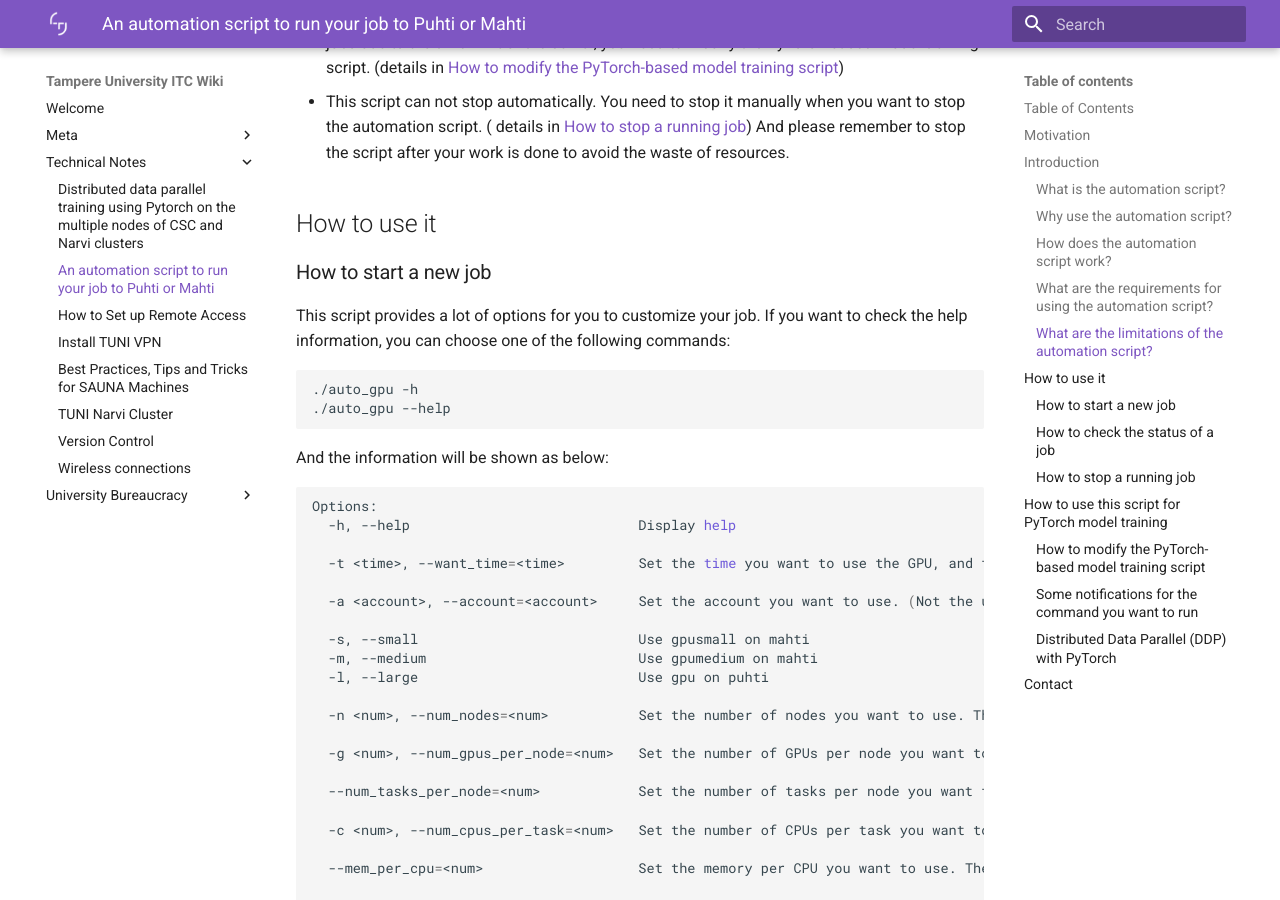
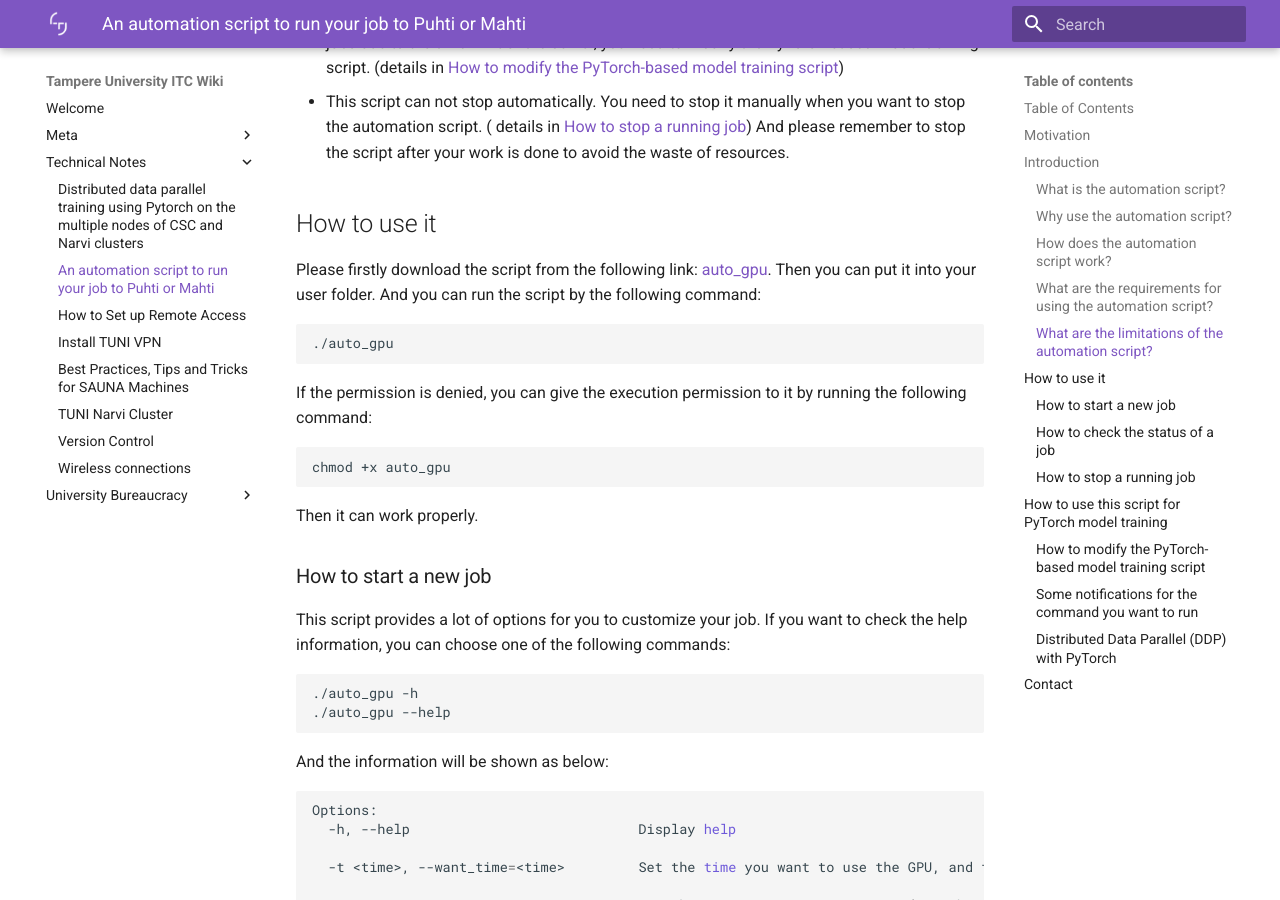
Before and after one commit to TUNI-ITC/wiki, an MkDocs documentation site: the page built from docs/Technical-Notes/automatically-submit-your-job-to-puhti-or-mahti.md, in a window 1280 px wide and 900 px high, scrolled down 2219 px. Built offline with MkDocs 1.6.1 and Material for MkDocs 9.7.7, drawn with Linux system fonts in a browser that asks for light colours.

Commit message:
Help information added
Add the solution to the permisson problem.

````diff
--- a/docs/Technical-Notes/automatically-submit-your-job-to-puhti-or-mahti.md
+++ b/docs/Technical-Notes/automatically-submit-your-job-to-puhti-or-mahti.md
@@ -74,6 +74,21 @@
   And please remember to stop the script after your work is done to avoid the waste of resources.
 
 ## How to use it
+
+Please firstly download the script from the following link: [auto_gpu](xxx). Then you can put it into your user folder.
+And you can run the script by the following command:
+
+```shell
+./auto_gpu
+```
+
+If the permission is denied, you can give the execution permission to it by running the following command:
+
+```shell
+chmod +x auto_gpu
+```
+
+Then it can work properly.
 
 ### How to start a new job
 
````
